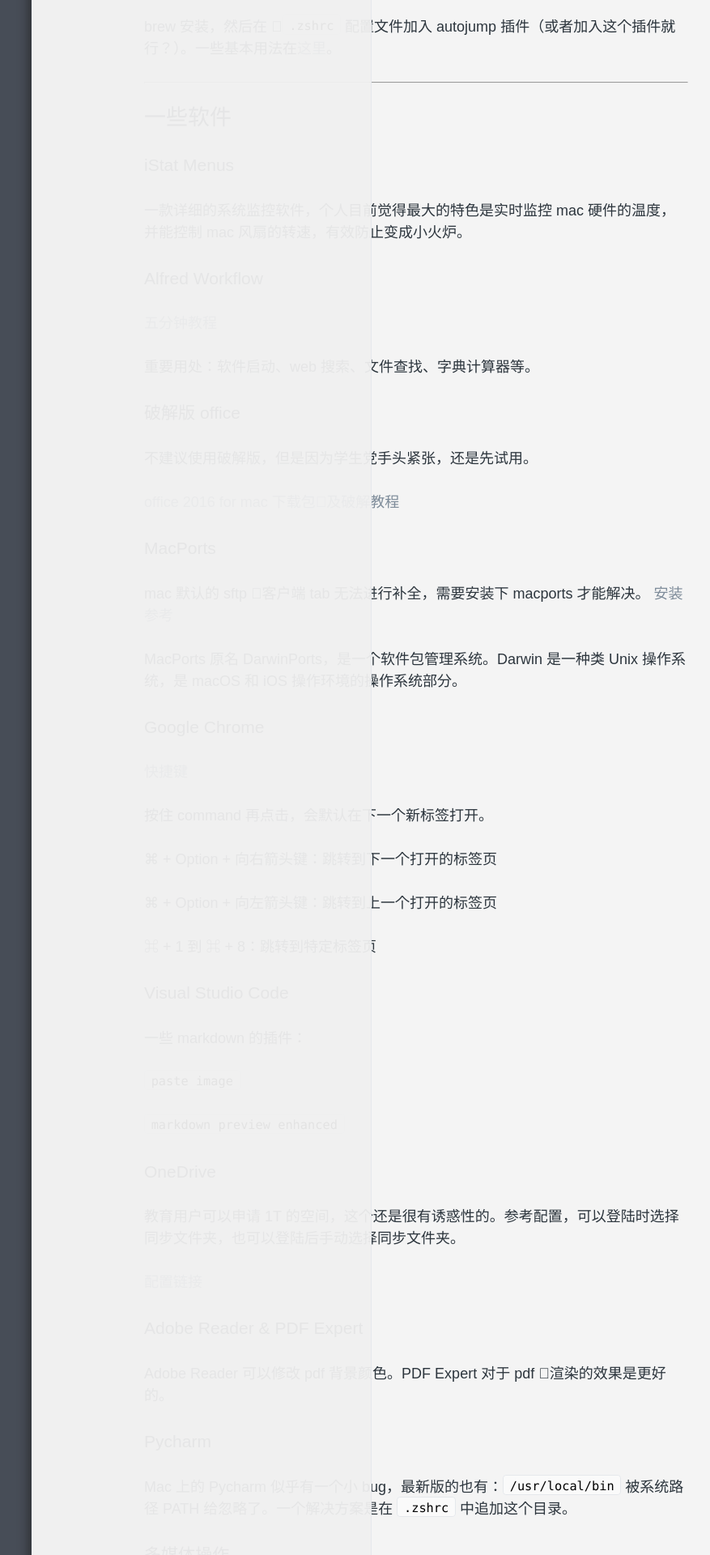
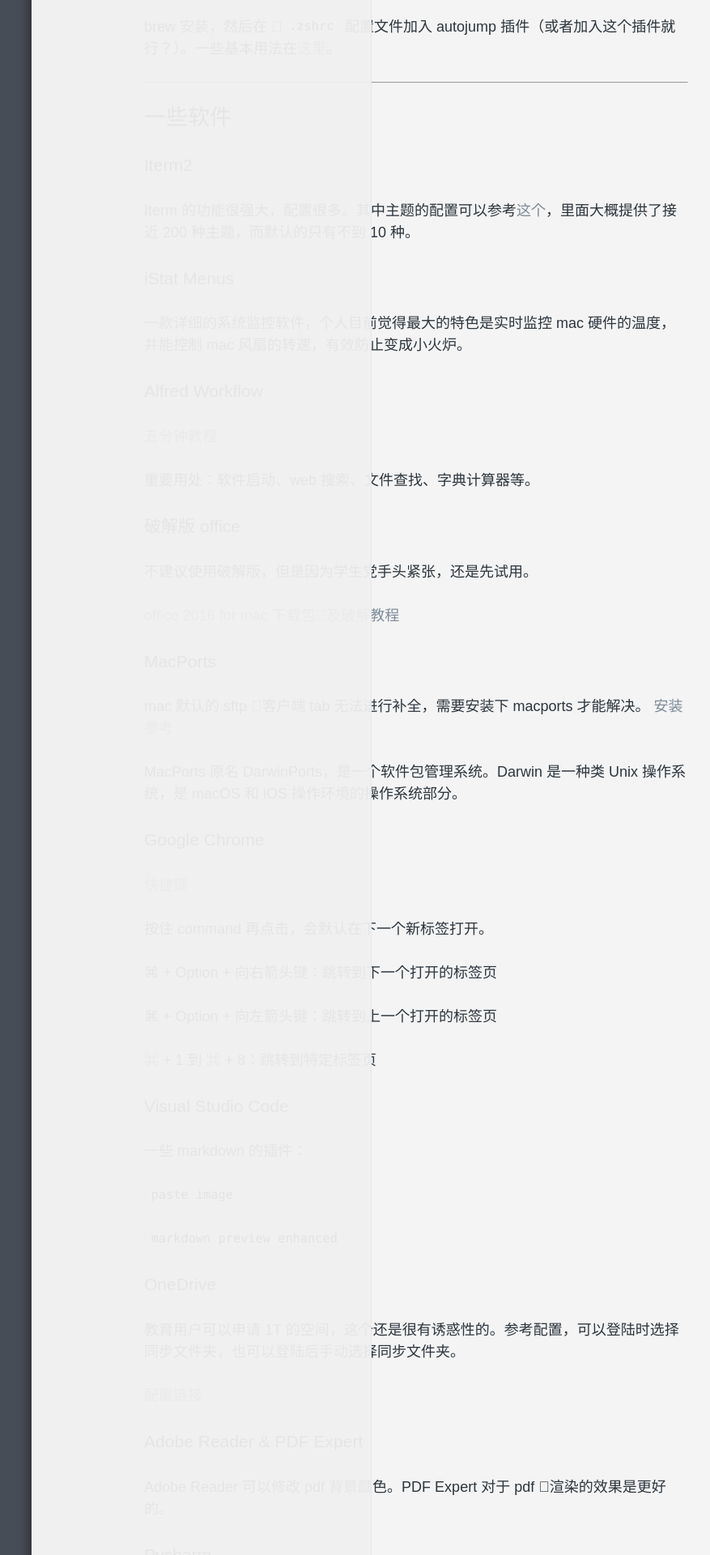
Before and after one commit to cleardusk/cleardusk-old.github.io, a Jekyll site: the page built from _posts/blog/2018-08-05-mac-usage.md, in a window 1280 px wide. Shown: the part 1741-3661 px from the top of the page at 81% size, without its empty margins (126-1003 px from the left). Built offline with Jekyll 4.4.1, drawn with Linux system fonts in a browser that asks for light colours; nearby versions of some CDN libraries; comment, search, counter and statistics services are not loaded.

Commit message:
Modified one blog

```diff
--- a/_posts/blog/2018-08-05-mac-usage.md
+++ b/_posts/blog/2018-08-05-mac-usage.md
@@ -50,6 +50,9 @@
 
 ---
 ## 一些软件
+
+### Iterm2
+Iterm 的功能很强大，配置很多。其中主题的配置可以参考[这个](https://iterm2colorschemes.com/)，里面大概提供了接近 200 种主题，而默认的只有不到 10 种。
 
 ### iStat Menus
 一款详细的系统监控软件，个人目前觉得最大的特色是实时监控 mac 硬件的温度，并能控制 mac 风扇的转速，有效防止变成小火炉。
```
